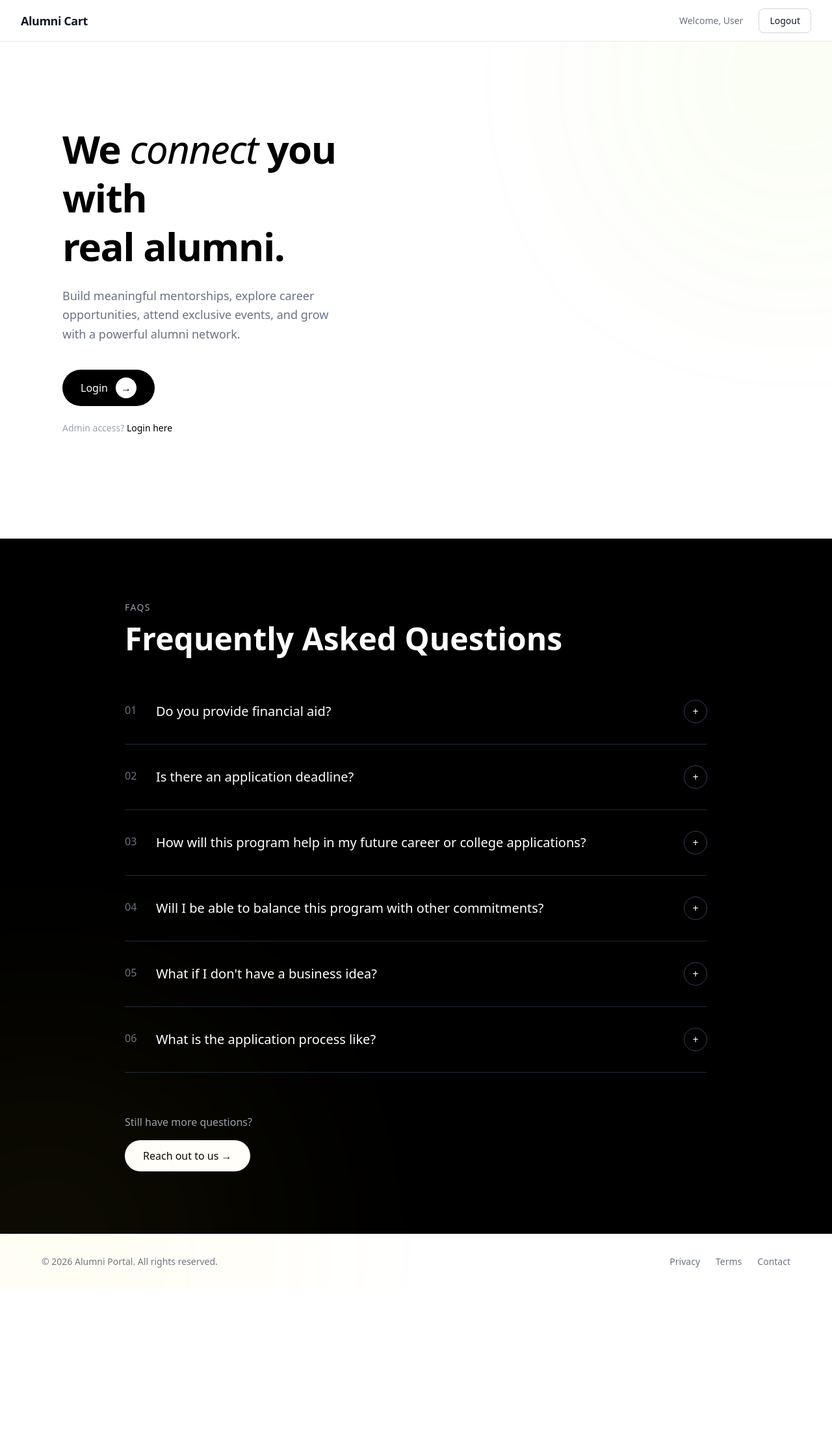
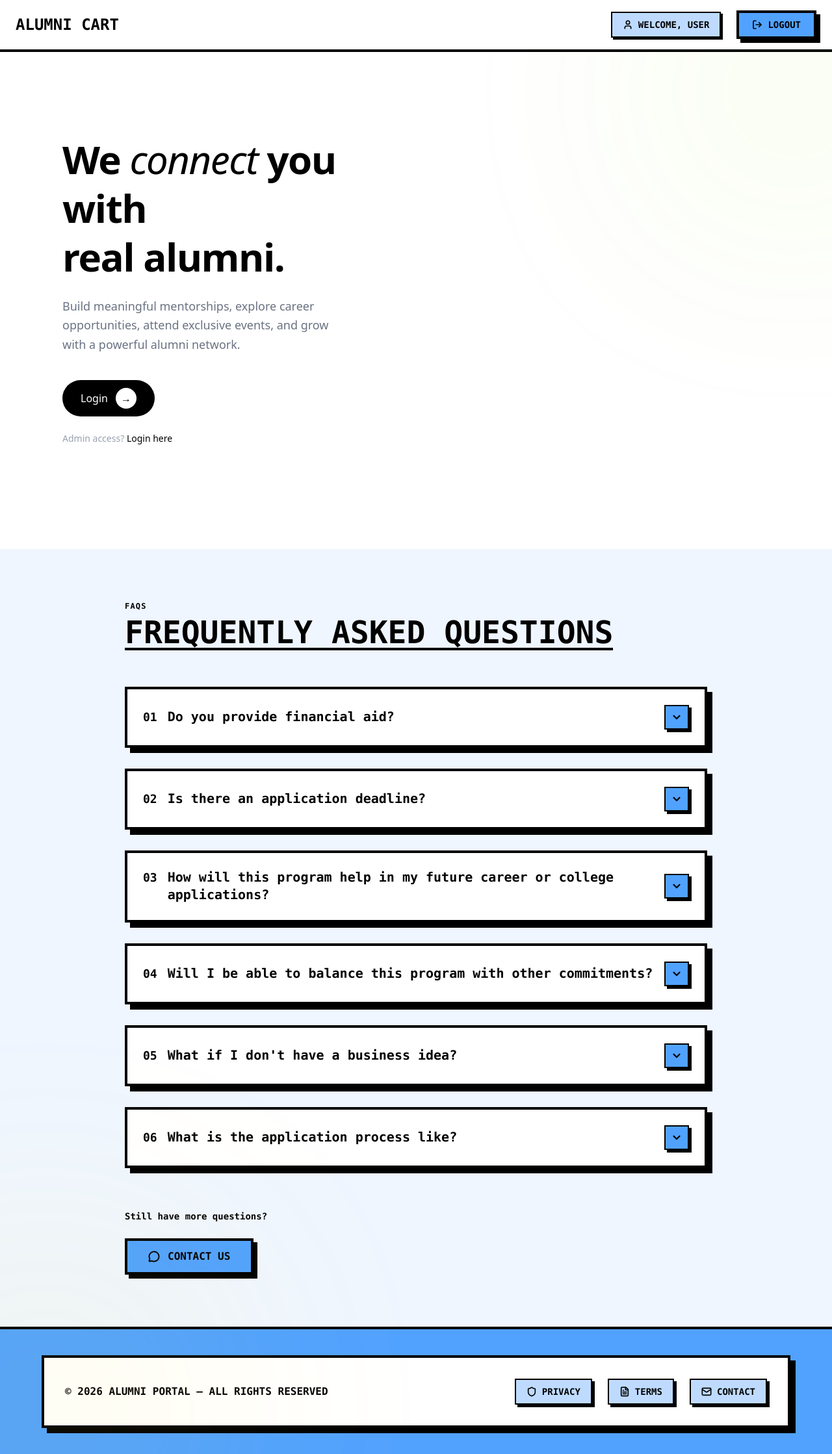
Before and after one commit to MadhavSinha007/Alucard, a React (Vite) app in the folder alumni-cart/: page / in a window 1280 px wide. Shown: the whole page at 65% size. Before the commit the page ends 1984 px from the top, so only its background shows below. Built offline with nearby package versions, Linux system fonts and the light colour scheme.

Commit message:
feat: Enhance layout components with lucide-react icons and improve styling for FAQ, Header, Footer, and Sidebar

```diff
--- a/alumni-cart/src/components/layout/FAQSection.jsx
+++ b/alumni-cart/src/components/layout/FAQSection.jsx
@@ -1,4 +1,5 @@
 import React, { useState } from "react";
+import { ChevronDown, MessageCircle } from "lucide-react";
 
 const faqs = [
   {
@@ -42,66 +43,87 @@ const FAQSection = () => {
   };
 
   return (
-    <section className="bg-black text-white py-16 sm:py-20 md:py-24 px-4 sm:px-6 md:px-16">
+    <section className="bg-blue-50 py-20 px-6 md:px-16 font-mono">
       <div className="max-w-4xl mx-auto">
+
         {/* Label */}
-        <p className="text-xs sm:text-sm text-gray-400 mb-2 tracking-widest uppercase">
+        <p className="text-xs tracking-widest uppercase font-bold mb-2">
           FAQs
         </p>
 
         {/* Heading */}
-        <h2 className="text-2xl sm:text-3xl md:text-4xl lg:text-5xl font-bold mb-12 sm:mb-16 leading-tight">
-          Frequently Asked Questions
+        <h2 className="text-4xl md:text-5xl font-black mb-14 border-b-4 border-black inline-block">
+          FREQUENTLY ASKED QUESTIONS
         </h2>
 
         {/* FAQ List */}
-        <div className="space-y-6 sm:space-y-8">
+        <div className="space-y-8">
           {faqs.map((faq, index) => {
             const isOpen = openIndex === index;
 
             return (
               <div
                 key={index}
-                className="border-b border-gray-800 pb-6 sm:pb-8"
+                className="
+                  bg-white
+                  border-4 border-black
+                  shadow-[8px_8px_0px_#000]
+                "
               >
                 {/* Question */}
                 <button
                   onClick={() => toggle(index)}
-                  className="w-full flex justify-between items-start sm:items-center text-left gap-4 group"
+                  className="
+                    w-full
+                    flex
+                    justify-between
+                    items-center
+                    p-6
+                    text-left
+                    transition-all
+                    duration-150
+                    hover:bg-blue-200
+                  "
                 >
-                  <div className="flex gap-3 sm:gap-4">
-                    <span className="text-gray-500 text-sm sm:text-base font-medium min-w-[32px]">
+                  <div className="flex gap-4 items-start">
+                    <span className="font-black text-lg">
                       {String(index + 1).padStart(2, "0")}
                     </span>
 
-                    <h3 className="text-base sm:text-lg md:text-xl font-medium group-hover:text-gray-300 transition">
+                    <h3 className="text-lg md:text-xl font-bold leading-snug">
                       {faq.question}
                     </h3>
                   </div>
 
-                  {/* Icon */}
                   <div
-                    className={`min-w-[36px] h-9 w-9 rounded-full border border-gray-700 flex items-center justify-center transition-all duration-300 ${
-                      isOpen
-                        ? "bg-white text-black rotate-180"
-                        : "bg-transparent text-white"
-                    }`}
+                    className={`
+                      border-2 border-black
+                      p-2
+                      bg-blue-400
+                      shadow-[4px_4px_0px_#000]
+                      transition-transform
+                      duration-200
+                      ${isOpen ? "rotate-180" : ""}
+                    `}
                   >
-                    +
+                    <ChevronDown size={18} strokeWidth={3} />
                   </div>
                 </button>
 
                 {/* Answer */}
                 <div
-                  className={`overflow-hidden transition-all duration-500 ease-in-out ${
-                    isOpen
-                      ? "max-h-96 opacity-100 mt-4 sm:mt-6"
-                      : "max-h-0 opacity-0"
-                  }`}
+                  className={`
+                    overflow-hidden
+                    transition-all
+                    duration-300
+                    ${isOpen ? "max-h-96 p-6 pt-0" : "max-h-0"}
+                  `}
                 >
-                  <p className="text-gray-400 text-sm sm:text-base leading-relaxed sm:ml-10">
-                    {faq.answer}
-                  </p>
+                  <div className="border-t-4 border-black pt-6">
+                    <p className="text-sm md:text-base font-medium leading-relaxed">
+                      {faq.answer}
+                    </p>
+                  </div>
                 </div>
               </div>
             );
@@ -109,15 +131,27 @@ const FAQSection = () => {
         </div>
 
         {/* CTA */}
-        <div className="mt-12 sm:mt-16">
-          <p className="text-gray-400 text-sm sm:text-base mb-4">
+        <div className="mt-16">
+          <p className="text-sm font-bold mb-6">
             Still have more questions?
           </p>
 
-          <button className="bg-white text-black text-sm sm:text-base px-6 sm:px-7 py-2.5 sm:py-3 rounded-full hover:bg-gray-200 transition duration-300">
-            Reach out to us →
+          <button className="
+            bg-blue-400
+            border-4 border-black
+            px-8 py-3
+            font-black
+            shadow-[6px_6px_0px_#000]
+            transition-all duration-150
+            hover:translate-x-1 hover:translate-y-1
+            hover:shadow-[3px_3px_0px_#000]
+            flex items-center gap-3
+          ">
+            <MessageCircle size={18} strokeWidth={2.5} />
+            CONTACT US
           </button>
         </div>
+
       </div>
     </section>
   );
--- a/alumni-cart/src/components/layout/Header.jsx
+++ b/alumni-cart/src/components/layout/Header.jsx
@@ -1,25 +1,53 @@
 import React from "react";
+import { LogOut, User } from "lucide-react";
 
 const Header = () => {
   return (
-    <header className="h-16 bg-white border-b border-gray-200 flex items-center justify-between px-4 sm:px-6 md:px-8">
+    <header className="
+      h-20
+      bg-white
+      border-b-4 border-black
+      px-6
+      flex
+      items-center
+      justify-between
+      font-mono
+      shadow-[6px_6px_0px_#000]
+    ">
 
-      {/* Logo / Brand */}
-      <h1 className="text-base sm:text-lg font-semibold tracking-tight text-gray-900">
-        Alumni Cart
+      {/* Brand */}
+      <h1 className="text-2xl font-black">
+        ALUMNI CART
       </h1>
 
       {/* Right Side */}
-      <div className="flex items-center gap-4 sm:gap-6">
-        <span className="hidden sm:block text-sm text-gray-500">
-          Welcome, User
-        </span>
+      <div className="flex items-center gap-6">
 
-        <button className="px-4 py-2 text-sm font-medium rounded-lg border border-gray-300 text-gray-900 bg-white hover:bg-gray-100 active:bg-gray-200 transition-colors duration-200">
-          Logout
+        <div className="flex items-center gap-2 border-2 border-black px-4 py-2 bg-blue-200 shadow-[3px_3px_0px_#000]">
+          <User size={16} strokeWidth={2.5} />
+          <span className="text-sm font-bold">
+            WELCOME, USER
+          </span>
+        </div>
+
+        <button
+          className="
+            flex items-center gap-2
+            bg-blue-400
+            border-4 border-black
+            px-5 py-2
+            font-black text-sm
+            shadow-[6px_6px_0px_#000]
+            transition-all duration-150
+            hover:translate-x-1 hover:translate-y-1
+            hover:shadow-[3px_3px_0px_#000]
+          "
+        >
+          <LogOut size={16} strokeWidth={2.5} />
+          LOGOUT
         </button>
+
       </div>
-
     </header>
   );
 };
--- a/alumni-cart/src/components/layout/HomeFooter.jsx
+++ b/alumni-cart/src/components/layout/HomeFooter.jsx
@@ -1,22 +1,89 @@
 import React from "react";
+import { Shield, FileText, Mail } from "lucide-react";
 
 const Footer = () => {
   return (
-    <footer className="bg-white border-t border-gray-200 py-8 px-6">
-      <div className="max-w-6xl mx-auto flex flex-col md:flex-row justify-between items-center text-sm text-gray-500">
-        <p>© {new Date().getFullYear()} Alumni Portal. All rights reserved.</p>
+    <footer className="bg-blue-400 border-t-4 border-black px-6 py-10 font-mono">
+      <div className="max-w-6xl mx-auto">
 
-        <div className="flex gap-6 mt-4 md:mt-0">
-          <a href="#" className="hover:text-black transition">
-            Privacy
-          </a>
-          <a href="#" className="hover:text-black transition">
-            Terms
-          </a>
-          <a href="#" className="hover:text-black transition">
-            Contact
-          </a>
+        <div className="
+          bg-white
+          border-4 border-black
+          shadow-[8px_8px_0px_#000]
+          p-8
+          flex
+          flex-col
+          md:flex-row
+          justify-between
+          items-center
+          gap-6
+        ">
+
+          {/* Left Side */}
+          <p className="font-bold text-sm md:text-base text-center md:text-left">
+            © {new Date().getFullYear()} ALUMNI PORTAL — ALL RIGHTS RESERVED
+          </p>
+
+          {/* Links */}
+          <div className="flex flex-wrap gap-6 justify-center">
+
+            <a
+              href="#"
+              className="
+                flex items-center gap-2
+                bg-blue-200
+                border-2 border-black
+                px-4 py-2
+                font-bold text-sm
+                shadow-[4px_4px_0px_#000]
+                transition-all duration-150
+                hover:translate-x-1 hover:translate-y-1
+                hover:shadow-[2px_2px_0px_#000]
+              "
+            >
+              <Shield size={16} strokeWidth={2.5} />
+              PRIVACY
+            </a>
+
+            <a
+              href="#"
+              className="
+                flex items-center gap-2
+                bg-blue-200
+                border-2 border-black
+                px-4 py-2
+                font-bold text-sm
+                shadow-[4px_4px_0px_#000]
+                transition-all duration-150
+                hover:translate-x-1 hover:translate-y-1
+                hover:shadow-[2px_2px_0px_#000]
+              "
+            >
+              <FileText size={16} strokeWidth={2.5} />
+              TERMS
+            </a>
+
+            <a
+              href="#"
+              className="
+                flex items-center gap-2
+                bg-blue-200
+                border-2 border-black
+                px-4 py-2
+                font-bold text-sm
+                shadow-[4px_4px_0px_#000]
+                transition-all duration-150
+                hover:translate-x-1 hover:translate-y-1
+                hover:shadow-[2px_2px_0px_#000]
+              "
+            >
+              <Mail size={16} strokeWidth={2.5} />
+              CONTACT
+            </a>
+
+          </div>
         </div>
+
       </div>
     </footer>
   );
--- a/alumni-cart/src/components/layout/Sidebar.jsx
+++ b/alumni-cart/src/components/layout/Sidebar.jsx
@@ -1,58 +1,76 @@
 import React from "react";
 import { NavLink } from "react-router-dom";
 import { useFakeAuth } from "../../hooks/useFakeAuth";
+import {
+  LayoutDashboard,
+  Users,
+  Calendar,
+  GraduationCap,
+  MessageSquare,
+  HandCoins,
+  Shield,
+} from "lucide-react";
 
 const Sidebar = () => {
   const { user } = useFakeAuth();
 
   const links = [
-    { name: "Dashboard", path: "/dashboard" },
-    { name: "Alumni Directory", path: "/alumni" },
-    { name: "Events", path: "/events" },
-    { name: "Mentorship", path: "/mentorship" },
-    { name: "Messages", path: "/messages" },
-    { name: "Donations", path: "/donations" },
+    { name: "Dashboard", path: "/dashboard", icon: LayoutDashboard },
+    { name: "Alumni Directory", path: "/alumni", icon: Users },
+    { name: "Events", path: "/events", icon: Calendar },
+    { name: "Mentorship", path: "/mentorship", icon: GraduationCap },
+    { name: "Messages", path: "/messages", icon: MessageSquare },
+    { name: "Donations", path: "/donations", icon: HandCoins },
   ];
 
   if (user?.role === "admin") {
-    links.push({ name: "Admin Panel", path: "/admin" });
+    links.push({ name: "Admin Panel", path: "/admin", icon: Shield });
   }
 
   return (
-    <aside className="w-64 min-h-screen bg-white border-r border-gray-200 px-6 py-10 flex flex-col">
+    <aside className="w-72 min-h-screen bg-blue-400 border-r-4 border-black p-6 font-mono flex flex-col">
 
-      {/* Section Label */}
-      <div className="mb-8">
-        <h2 className="text-xs uppercase tracking-widest text-gray-500">
-          Navigation
-        </h2>
+      {/* Title */}
+      <div className="mb-10 border-b-4 border-black pb-4">
+        <h2 className="text-xl font-black">NAVIGATION</h2>
       </div>
 
-      {/* Navigation Links */}
-      <nav className="flex flex-col space-y-1">
-        {links.map((link) => (
+      {/* Links */}
+      <nav className="flex flex-col gap-4">
+        {links.map((link) => {
+          const Icon = link.icon;
+
+          return (
             <NavLink
               key={link.name}
               to={link.path}
               end
               className={({ isActive }) =>
-              `px-4 py-2.5 rounded-md text-sm font-medium transition-colors duration-200 ${
+                `
+                flex items-center gap-3
+                px-4 py-3
+                border-4 border-black
+                font-bold text-sm
+                transition-all duration-150
+                ${
                   isActive
-                  ? "bg-gray-100 text-black"
-                  : "text-gray-600 hover:bg-gray-50 hover:text-black"
-              }`
+                    ? "bg-white shadow-[6px_6px_0px_#000]"
+                    : "bg-blue-200 shadow-[4px_4px_0px_#000] hover:translate-x-1 hover:translate-y-1 hover:shadow-[2px_2px_0px_#000]"
+                }
+              `
               }
             >
+              <Icon size={18} strokeWidth={2.5} />
               {link.name}
             </NavLink>
-        ))}
+          );
+        })}
       </nav>
 
-      {/* Bottom Spacer */}
-      <div className="mt-auto pt-10 text-xs text-gray-400">
-        Alumni Cart © {new Date().getFullYear()}
+      {/* Footer */}
+      <div className="mt-auto pt-10 border-t-4 border-black text-xs font-bold">
+        ALUMNI CART © {new Date().getFullYear()}
       </div>
-
     </aside>
   );
 };
```
Lines whose indentation alone changed are shown as unchanged.
